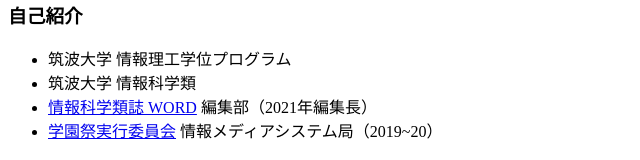
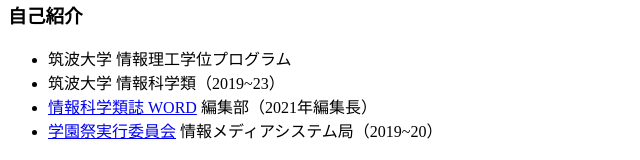
Before and after one commit to soyoil/soy.am, a plain HTML site: page index.html in a window 1280 px wide. Shown: the part 188-348 px from the top of the page, without its empty margins (0-640 px from the left). Drawn offline with Linux system fonts and the light colour scheme.

Commit message:
Update index.html

```diff
--- a/index.html
+++ b/index.html
@@ -52,7 +52,7 @@
     <h3>自己紹介</h3>
     <ul>
         <li>筑波大学 情報理工学位プログラム</li>
-        <li>筑波大学 情報科学類</li>
+        <li>筑波大学 情報科学類（2019~23）</li>
         <li><a href="https://www.word-ac.net">情報科学類誌 WORD</a> 編集部（2021年編集長）</li>
         <li><a href="https://sohosai.com">学園祭実行委員会</a> 情報メディアシステム局（2019~20）</li>
     </ul>
```
